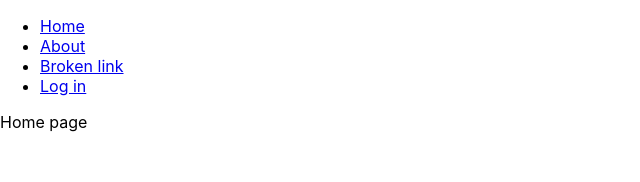
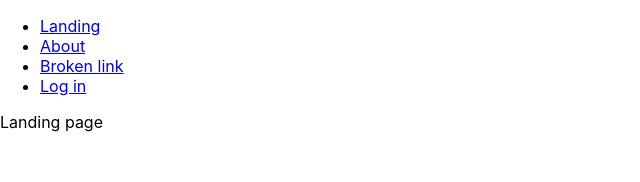
Before and after one commit to octopuswealth/authenticated-routing-with-react-redux, a React (Create React App) app: page / in a window 1280 px wide. Shown: the top 182 px of the page, without its empty margins (0-640 px from the left). Built offline with nearby package versions, Linux system fonts and the light colour scheme.

Commit message:
Rename Home to Landing
Logged out homepage makes more sense Landing page

```diff
--- a/src/components/Nav.tsx
+++ b/src/components/Nav.tsx
@@ -6,7 +6,7 @@ const About = () => (
   <ul>
     <li>
       <NavLink to="/">
-        Home
+        Landing
       </NavLink>
     </li>
     <li>
--- a/src/components/pages/Home.tsx
+++ /dev/null
@@ -1,7 +0,0 @@
-import * as React from "react";
-
-const Home = () => (
-  <p>Home page</p>
-);
-
-export default Home;
--- /dev/null
+++ b/src/components/pages/Landing.tsx
@@ -0,0 +1,7 @@
+import * as React from "react";
+
+const Landing = () => (
+  <p>Landing page</p>
+);
+
+export default Landing;
--- a/src/routes/Pages.tsx
+++ b/src/routes/Pages.tsx
@@ -3,7 +3,7 @@ import { connect } from "react-redux";
 import { Route, Switch } from "react-router-dom";
 
 import About from "../components/pages/About";
-import Home from "../components/pages/Home";
+import Landing from "../components/pages/Landing";
 import LogIn from "../components/pages/LogIn";
 import NotFound from "../components/pages/NotFound";
 import LoggedOutRoute from "../routes/LoggedOutRoute";
@@ -11,7 +11,7 @@ import LoggedOutRoute from "../routes/LoggedOutRoute";
 const Pages = () => {
   return (
     <Switch>
-      <Route path="/" exact={true} component={Home} />
+      <Route path="/" exact={true} component={Landing} />
       <Route path="/about" exact={true} component={About} />
       <LoggedOutRoute path="/log-in" exact={true} component={LogIn} />
       <Route component={NotFound} />
```
